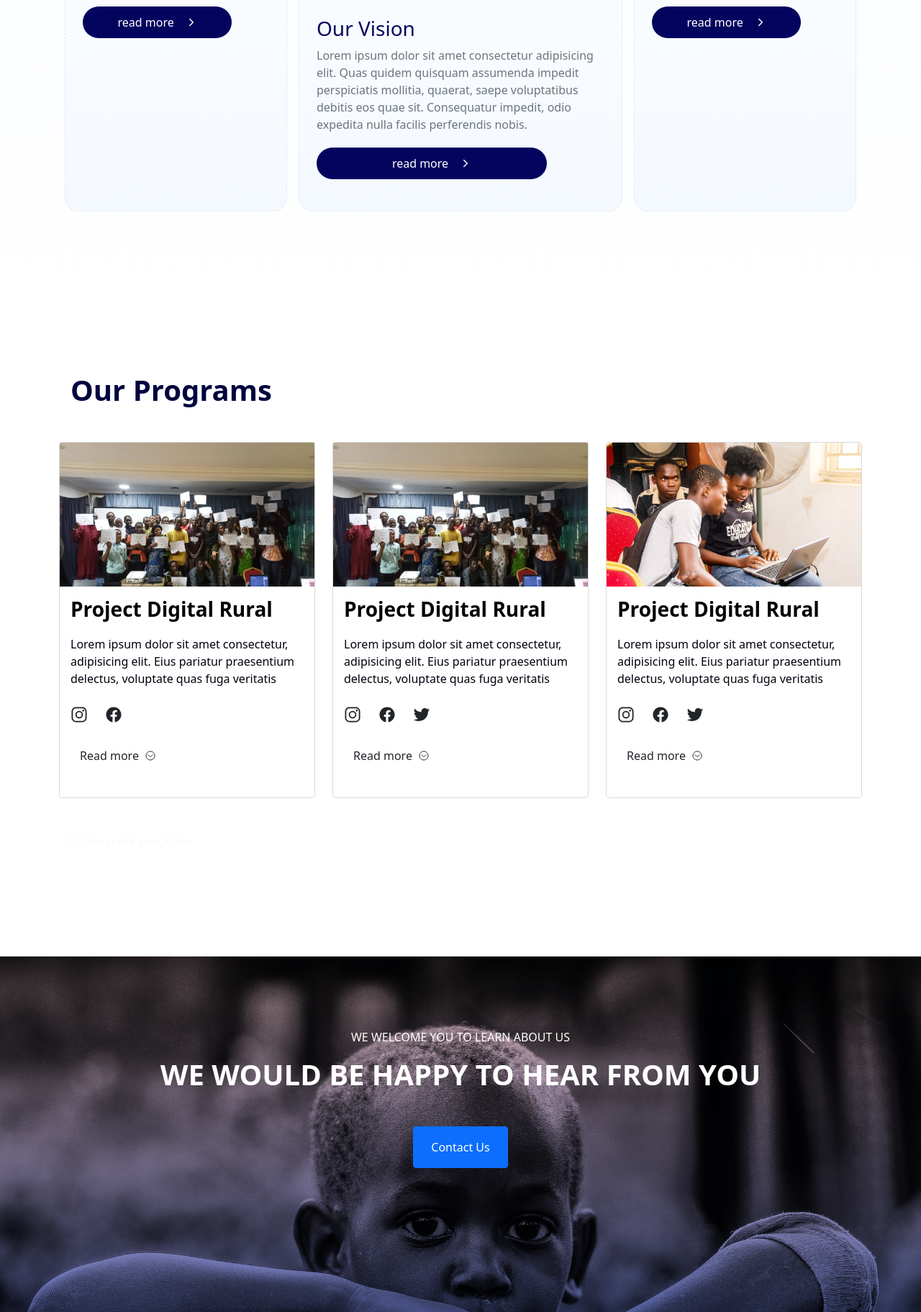
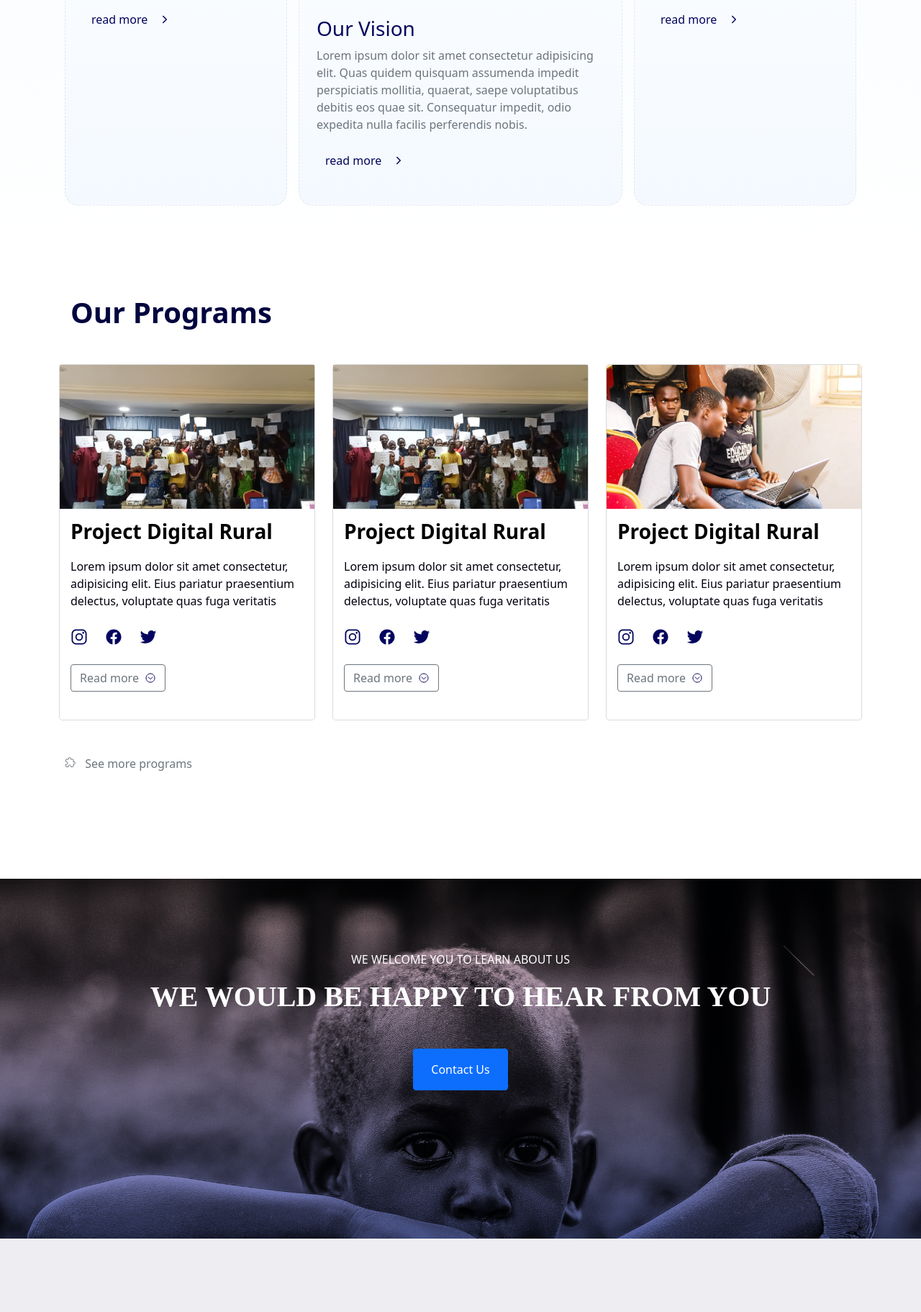
Before and after one commit to odugbesanyemi/bluvard, a PHP site: page / in a window 1280 px wide. Shown: the part 1593-3416 px from the top of the page at 72% size. Run offline with PHP 8.4, Linux system fonts and the light colour scheme; some web fonts are replaced.

Commit message:
updated 8/7

```diff
--- a/css/style.css
+++ b/css/style.css
@@ -191,8 +194,9 @@ header {
     display: none;
 }
 
-ion-icon {
-    transition: all 0.4s ease;
+section ion-icon:not(#about ion-icon) {
+    transition: 0.5s ease-in-out;
+    color: #03045e;
 }
 
 .active {
@@ -245,13 +249,9 @@ section {
 }
 
 .about-card .btn {
-    width: 80%;
-    background-color: #03045e;
-    color: white;
+    color: #03045e;
     margin: 20px 0;
-    padding: 10px 0;
     border: none;
-    border-radius: 50px;
     /* transform: rotateY(240deg); */
     /* transform: rotateX(5deg); */
     /* transform: translateZ(50deg); */
--- a/index.html
+++ b/index.html
@@ -86,25 +86,25 @@
                     <img src="assets/mission.png" alt="" class="mb-4">
                     <h3>Our Mission</h3>
                     <p>Lorem ipsum dolor sit amet consectetur adipisicing elit. Quas quidem quisquam assumenda impedit perspiciatis mollitia, quaerat, saepe voluptatibus debitis eos quae sit. Consequatur impedit, odio expedita nulla facilis perferendis nobis.</p>
-                    <button class="btn btn-outline-secondary d-flex align-items-center justify-content-center ">read more<ion-icon name="chevron-forward-outline" class="ps-3"></ion-icon></button>
+                    <button class="btn d-flex align-items-center justify-content-center ">read more<ion-icon name="chevron-forward-outline" class="ps-3"></ion-icon></button>
                 </div>
                 <div class="text-secondary p-4 about-card text-left mx-md-2 my-3 my-md-0">
                     <img src="assets/visionary.png" alt="" class="mb-4">
                     <h3>Our Vision</h3>
                     <p class="">Lorem ipsum dolor sit amet consectetur adipisicing elit. Quas quidem quisquam assumenda impedit perspiciatis mollitia, quaerat, saepe voluptatibus debitis eos quae sit. Consequatur impedit, odio expedita nulla facilis perferendis nobis.</p>
-                    <button class="btn btn-outline-secondary d-flex align-items-center justify-content-center ">read more<ion-icon name="chevron-forward-outline" class="ps-3"></ion-icon></button>
+                    <button class="btn d-flex align-items-center justify-content-center ">read more<ion-icon name="chevron-forward-outline" class="ps-3"></ion-icon></button>
 
                 </div>
                 <div class="text-secondary p-4 about-card text-left mx-md-2 my-3 my-md-0">
                     <i class="fa fa-desktop" aria-hidden="true"></i><img src="assets/goal.png" alt="" class="mb-4">
                     <h3>Our Goals</h3>
                     <p class="">Lorem ipsum dolor sit amet consectetur adipisicing elit. Quas quidem quisquam assumenda impedit perspiciatis mollitia, quaerat, saepe voluptatibus debitis eos quae sit. Consequatur impedit, odio expedita nulla facilis perferendis nobis.</p>
-                    <button class="btn btn-outline-secondary d-flex align-items-center justify-content-center ">read more<ion-icon name="chevron-forward-outline" class="ps-3"></ion-icon></button>
+                    <button class="btn d-flex align-items-center justify-content-center ">read more<ion-icon name="chevron-forward-outline" class="ps-3"></ion-icon></button>
                 </div>
             </div>
         </div>
     </section>
-    <section id="programs">
+    <section id="programs" class="pt-0">
         <div class="container overflow-hidden">
             <h2 class="mb-4 px-3  mb-5">Our Programs</h2>
             <div id="programs-container" class="row gx-4 gy-3">
@@ -118,10 +118,10 @@
                                 <div class="programs-card-social d-flex justify-content-start align-items-center">
                                     <ion-icon name="logo-instagram" class="fs-4 pe-4"></ion-icon>
                                     <ion-icon name="logo-facebook" class="fs-4 pe-4"></ion-icon>
-                                    <ion-ic_on name="logo-twitter" class="fs-4 pe-4"></ion-icon>
+                                    <ion-icon name="logo-twitter" class="fs-4 pe-4"></ion-icon>
                                 </div>
                             </p>
-                            <button class="btn d-flex justify-content-between align-items-center ">Read more <ion-icon class="ps-2" name="chevron-down-circle-outline"></ion-icon></button>
+                            <button class="btn d-flex justify-content-between align-items-center btn-outline-secondary">Read more <ion-icon class="ps-2" name="chevron-down-circle-outline"></ion-icon></button>
                         </div>
                     </div>
                 </div>
@@ -138,7 +138,7 @@
                                     <ion-icon name="logo-twitter" class="fs-4 pe-4"></ion-icon>
                                 </div>
                             </p>
-                            <button class="btn d-flex justify-content-between align-items-center ">Read more <ion-icon class="ps-2" name="chevron-down-circle-outline"></ion-icon></button>
+                            <button class="btn d-flex justify-content-between align-items-center btn-outline-secondary">Read more <ion-icon class="ps-2" name="chevron-down-circle-outline"></ion-icon></button>
                         </div>
                     </div>
                 </div>
@@ -155,13 +155,13 @@
                                     <ion-icon name="logo-twitter" class="fs-4 pe-4"></ion-icon>
                                 </div>
                             </p>
-                            <button class="btn d-flex justify-content-between align-items-center ">Read more <ion-icon class="ps-2" name="chevron-down-circle-outline"></ion-icon></button>
+                            <button class="btn d-flex justify-content-between align-items-center btn-outline-secondary">Read more <ion-icon class="ps-2" name="chevron-down-circle-outline"></ion-icon></button>
                         </div>
                     </div>
                 </div>
 
-                <a href="#" class="my-md-5 text-light">
-                    <ion-icon class="px-2 text-light" name="extension-puzzle-outline"></ion-icon> See more programs</a>
+                <a href="#" class="my-md-5 text-secondary">
+                    <ion-icon class="px-2 text-secondary" name="extension-puzzle-outline"></ion-icon> See more programs</a>
             </div>
 
         </div>
@@ -170,7 +170,7 @@
     <section id="learnmore">
         <div class="text-center container">
             <p class="fs-6">WE WELCOME YOU TO LEARN ABOUT US</p>
-            <h3 class="fs-1 mb-4 fw-bolder">WE WOULD BE HAPPY TO HEAR FROM YOU</h3>
+            <h3 class="fs-1 mb-4 fw-bolder serif">WE WOULD BE HAPPY TO HEAR FROM YOU</h3>
             <button class="btn btn-primary px-4 py-3 mt-4">Contact Us</button>
         </div>
     </section>
@@ -197,13 +202,18 @@
                                 <div>
                                     <ion-icon name="bookmark-outline" class="pe-2"></ion-icon>Digital Rural</div>
                             </div>
-                            <h4 class="fs-2">TECXHA partners with Bluvard</h4>
+                            <h4 class="fs-2 serif">Tecxha partners with Bluvard Education Initiative</h4>
                             <p>Read more</p>
                         </div>
                     </div>
                     <div class="news-elem">
                         <div class="news-head">
                             <img src="assets/IMG-20211222-WA0015.jpg" class="w-100" alt=" ">
+                            <div class="img-shadow d-flex flex-column align-items-center justify-content-center">
+                                <div class="container">
+                                    <p class="d-flex align-items-center text-white flex-column text-warning justify-content-around"><ion-icon name="heart-outline" class="fs-1 text-white"></ion-icon><span>2,220</span></p>
+                                </div>
+                            </div>
                         </div>
                         <div class="news-bottom my-4 px-3 d-flex flex-column justify-content-around">
                             <div class="d-flex flex-row justify-content-between">
```
Also changed, not shown: other parts of css/style.css (+22 -6 lines), other parts of index.html (+27 -10 lines).
